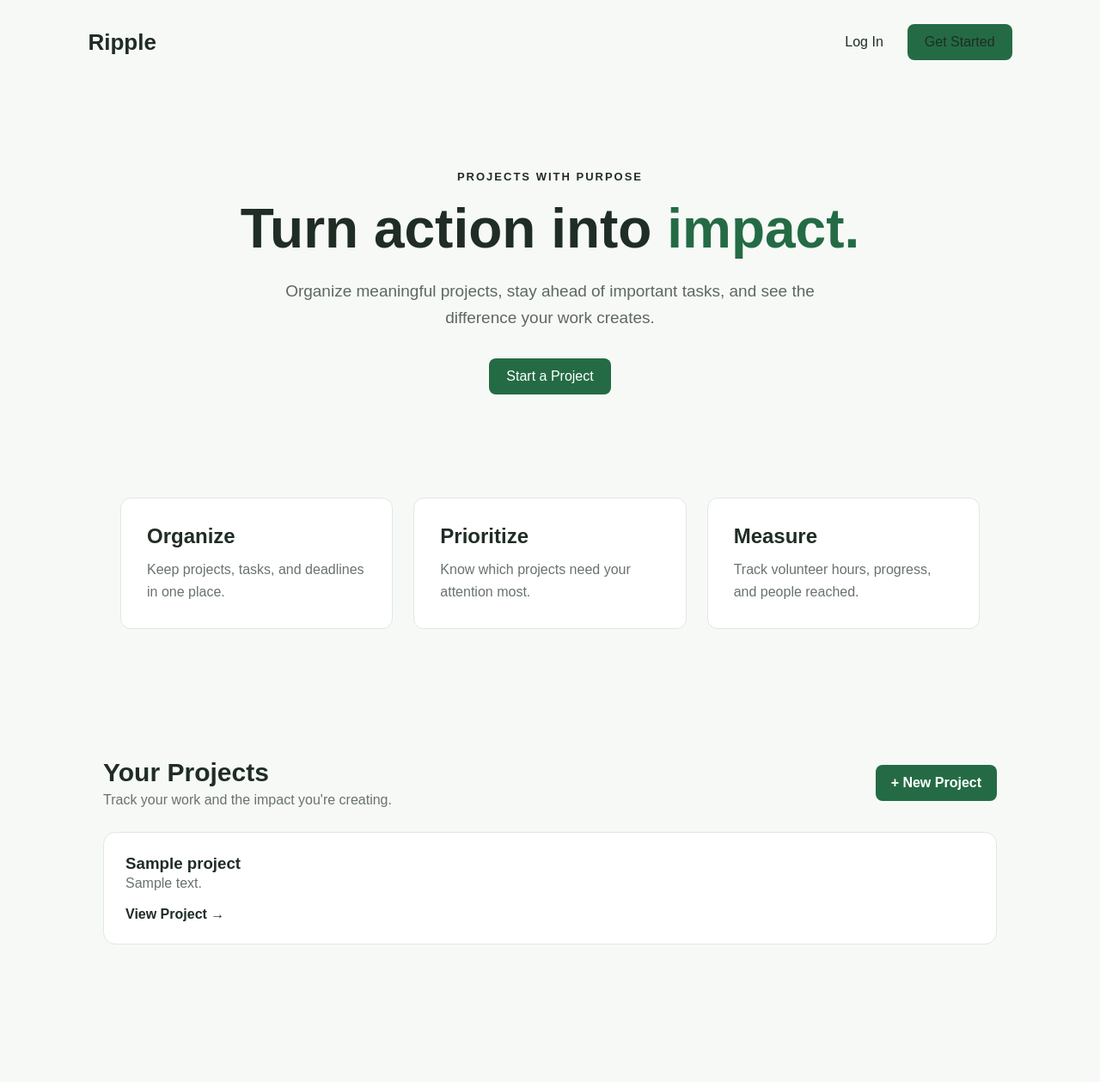
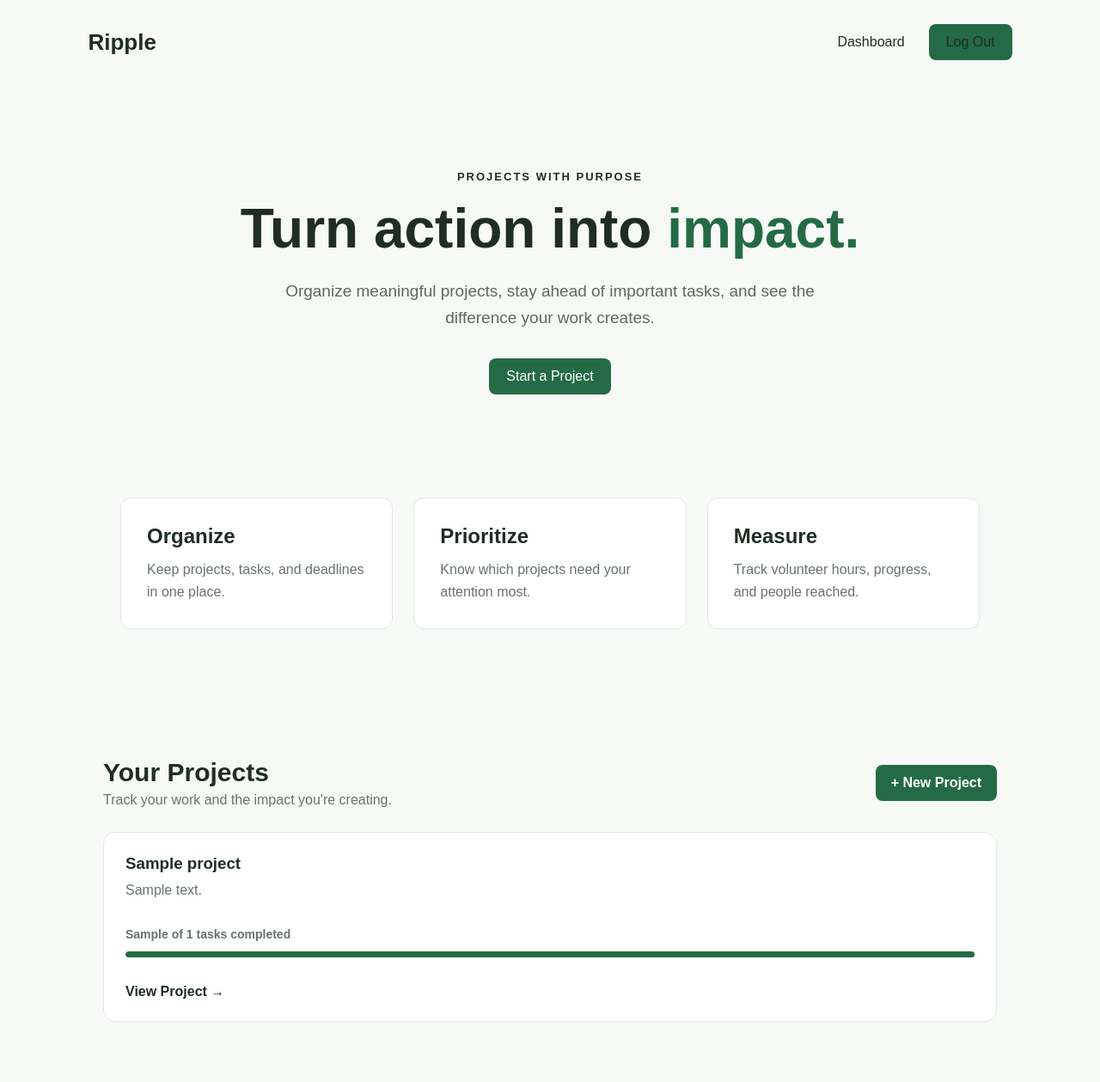
Before and after one commit to susu2026-ux/ripple, a Flask app: template templates/index.html in a window 1280 px wide. Shown: the whole page at 86% size. Before the commit the page ends 1099 px from the top, so only its background shows below. Run offline with Flask 3, Linux system fonts and the light colour scheme; the template is opened without the code that fills it: most values are stand-ins (such as "Sample title", 1, 10 or a date in 2020).

Commit message:
Improve dashboard and navigation

```diff
--- a/app.py
+++ b/app.py
@@ -22,10 +22,22 @@ def index():
         return redirect("/login")
 
     db = get_db()
+
     projects = db.execute(
-        "SELECT * FROM projects WHERE user_id = ?",
+        """
+        SELECT
+            projects.*,
+            COUNT(tasks.id) AS total_tasks,
+            SUM(CASE WHEN tasks.completed = 1 THEN 1 ELSE 0 END) AS completed_tasks
+        FROM projects
+        LEFT JOIN tasks ON projects.id = tasks.project_id
+        WHERE projects.user_id = ?
+        GROUP BY projects.id
+        ORDER BY projects.id DESC
+        """,
         (session["user_id"],)
     ).fetchall()
+
     db.close()
 
     return render_template("index.html", projects=projects)
@@ -263,3 +275,7 @@ def impact(project_id):
         "impact.html",
         project=project
     )
+@app.route("/logout")
+def logout():
+    session.clear()
+    return redirect("/login")
--- a/static/styles.css
+++ b/static/styles.css
@@ -390,3 +390,55 @@ nav {
     color: #68736c;
     font-size: 14px;
 }
+.card-progress-bar {
+    background: #e1e7e3;
+    border-radius: 10px;
+    height: 7px;
+    margin: 12px 0 16px;
+    overflow: hidden;
+}
+
+.card-progress-fill {
+    background: #246b45;
+    border-radius: 10px;
+    height: 100%;
+}
+.project-navigation {
+    display: flex;
+    justify-content: space-between;
+    align-items: center;
+    margin-bottom: 24px;
+}
+/* Part 8 final polish */
+
+.project-card-stats {
+    color: #68736c;
+    font-size: 14px;
+    margin-top: 16px;
+}
+
+.project-card h3 {
+    margin-bottom: 8px;
+}
+
+.project-card-link {
+    display: block;
+}
+
+.project-navigation .back-link {
+    margin-bottom: 0;
+}
+
+@media (max-width: 700px) {
+    .impact-stats {
+        grid-template-columns: 1fr;
+    }
+
+    .projects-grid {
+        grid-template-columns: 1fr;
+    }
+
+    .project-navigation {
+        gap: 16px;
+    }
+}
--- a/templates/index.html
+++ b/templates/index.html
@@ -13,9 +13,9 @@
             <div class="logo">Ripple</div>
 
             <div class="nav-links">
-                <a href="/login">Log In</a>
-                <a href="/register" class="button">Get Started</a>
-            </div>
+    <a href="/">Dashboard</a>
+    <a href="/logout" class="button">Log Out</a>
+</div>
         </nav>
 
         <main>
@@ -66,6 +66,23 @@
         <div class="project-card">
             <h3>{{ project["title"] }}</h3>
             <p>{{ project["description"] }}</p>
+
+            <div class="project-card-stats">
+    <span>
+        {{ project["completed_tasks"] }} of {{ project["total_tasks"] }} tasks completed
+    </span>
+</div>
+<div class="card-progress-bar">
+    <div
+        class="card-progress-fill"
+        style="width:
+        {% if project['total_tasks'] > 0 %}
+            {{ (project['completed_tasks'] / project['total_tasks'] * 100) | int }}%
+        {% else %}
+            0%
+        {% endif %};"
+    ></div>
+</div>
             <span>View Project →</span>
         </div>
     </a>
--- a/templates/project_detail.html
+++ b/templates/project_detail.html
@@ -11,8 +11,10 @@
 
     <main class="project-detail-container">
 
-        <a href="/" class="back-link">← Back to Dashboard</a>
-
+       <div class="project-navigation">
+    <a href="/" class="back-link">← Dashboard</a>
+    <a href="/logout" class="back-link">Log Out</a>
+</div>
         <section class="project-detail-header">
             <p class="project-label">PROJECT</p>
             <h1>{{ project["title"] }}</h1>
```
